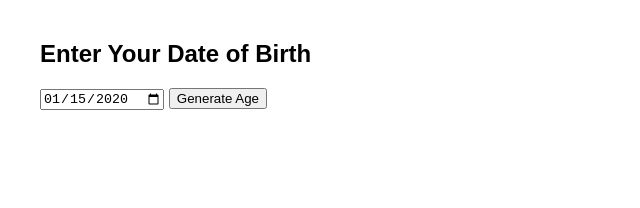
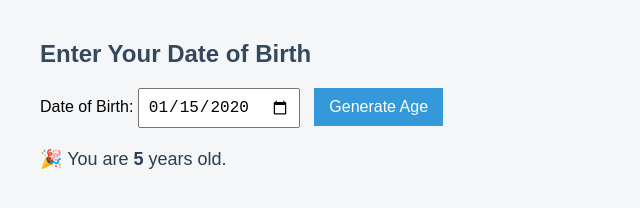
Before and after one commit to whosatyamraj/FSD-Training, a plain HTML site: page Day 9/index.html in a window 1280 px wide. Both pictures are taken after typing "2020-01-15" into the empty fields and a click on the button "Generate Age". Shown: the whole page, without its empty margins (0-640 px from the left). Drawn offline with Linux system fonts and the light colour scheme.

Commit message:
Day 9 & 10

```diff
--- a/Day 9/index.html
+++ b/Day 9/index.html
@@ -1,11 +1,33 @@
 <!DOCTYPE html>
 <html>
 <head>
+  <meta charset="UTF-8">
+  <meta name="viewport" content="width=device-width, initial-scale=1.0">
   <title>Age Calculator</title>
   <style>
     body {
       font-family: Arial, sans-serif;
       margin: 40px;
+      background-color: #f4f6f8;
+    }
+    h2 {
+      color: #34495e;
+    }
+    input[type="date"] {
+      padding: 8px;
+      font-size: 16px;
+    }
+    button {
+      padding: 10px 15px;
+      font-size: 16px;
+      background-color: #3498db;
+      color: white;
+      border: none;
+      cursor: pointer;
+      margin-left: 10px;
+    }
+    button:hover {
+      background-color: #2980b9;
     }
     #output {
       margin-top: 20px;
@@ -16,7 +38,8 @@
 </head>
 <body>
   <h2>Enter Your Date of Birth</h2>
-  <input type="date" id="dob">
+  <label for="dob">Date of Birth:</label>
+  <input type="date" id="dob" title="Select your date of birth" placeholder="YYYY-MM-DD">
   <button onclick="generateAge()">Generate Age</button>
 
   <div id="output"></div>
@@ -31,18 +54,23 @@
         return;
       }
 
-      const dob = new Date(dobValue);
+      const dob = new Date(dobValue + 'T00:00:00'); // Normalize time
       const today = new Date();
 
+      if (dob > today) {
+        outputDiv.innerHTML = "🚫 Date of birth cannot be in the future.";
+        return;
+      }
+
       let age = today.getFullYear() - dob.getFullYear();
-      const month = today.getMonth() - dob.getMonth();
-      const day = today.getDate() - dob.getDate();
+      const monthDiff = today.getMonth() - dob.getMonth();
+      const dayDiff = today.getDate() - dob.getDate();
 
-      if (month < 0 || (month === 0 && day < 0)) {
+      if (monthDiff < 0 || (monthDiff === 0 && dayDiff < 0)) {
         age--;
       }
 
-
+      outputDiv.innerHTML = `🎉 You are <strong>${age}</strong> years old.`;
     }
   </script>
 </body>
```
Also changed, not shown: Day 10/callbackhell.js (added, +22 -0 lines), Day 10/index.html (added, +17 -0 lines), Day 10/promise.js (added, +30 -0 lines).
